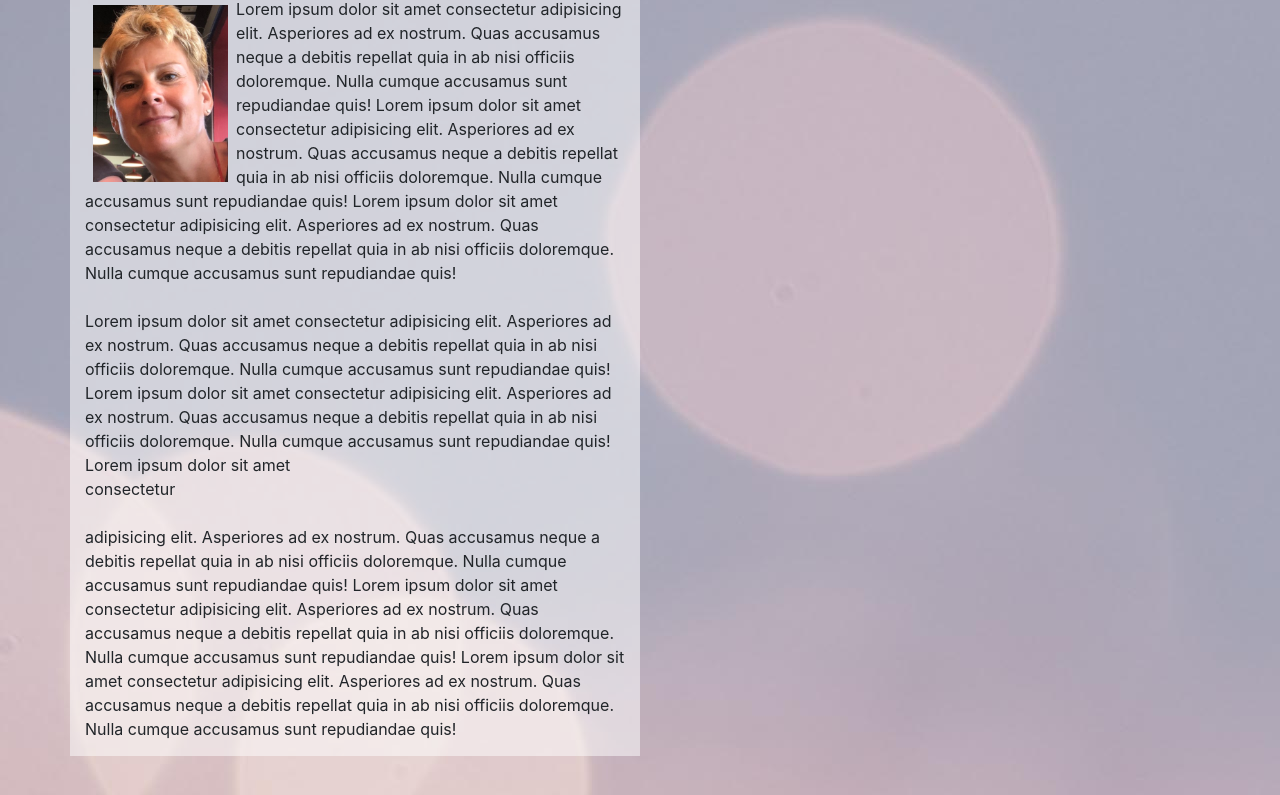
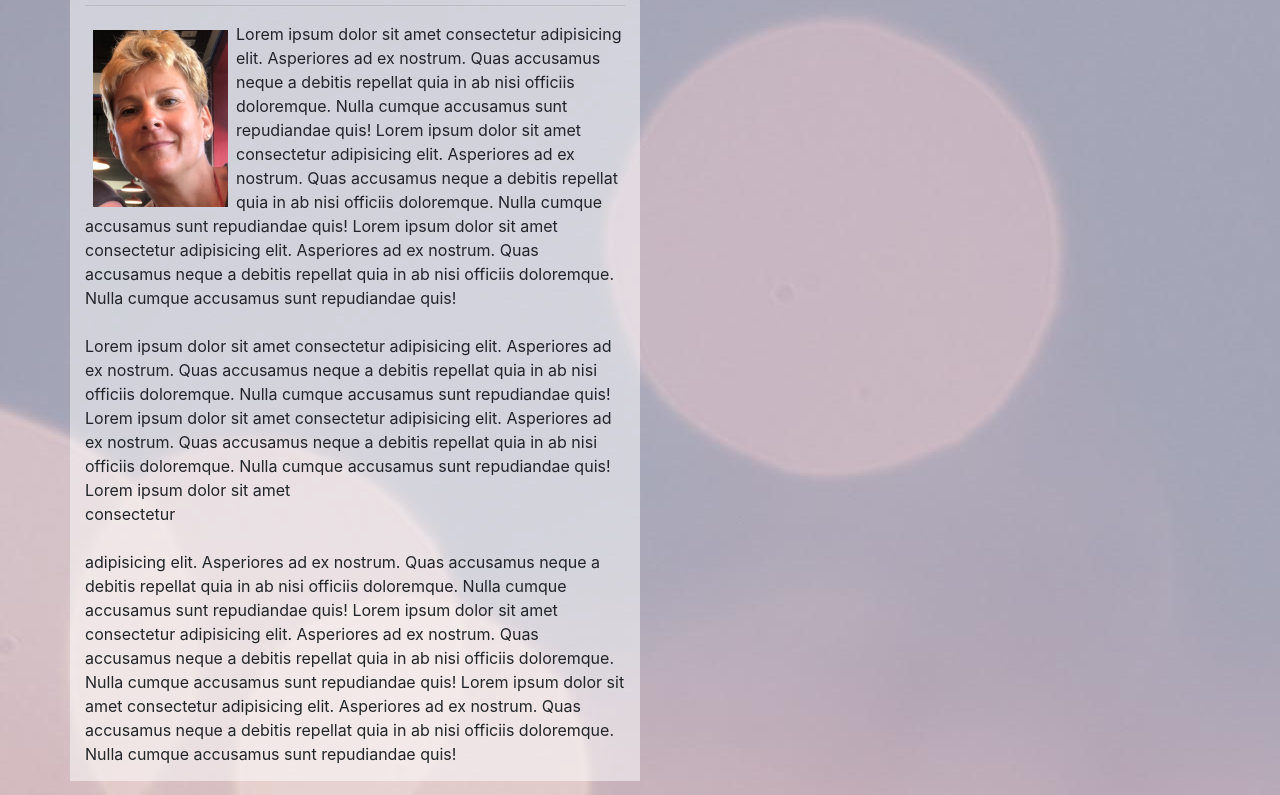
Before and after one commit to Rachelmoore2020/Homework-2, a plain HTML site: page index.html in a window 1280 px wide. Shown: the part 244-1039 px from the top of the page. Drawn offline with nearby package versions, Linux system fonts and the light colour scheme.

Commit message:
fixed relative position on portfolio page, added horizontal rule,

```diff
--- a/index.html
+++ b/index.html
@@ -36,14 +36,15 @@
           </ul>
         </div>
       </nav>
-    <div class='container'>
+    <main class='container'>
         <h1 class='row' style='color:white; background-color: none; padding-top:15px;'>
             Rachel Moore
         </h1>
         <div class='row'>
             <!-- Holds the image -->
-            <div class='col-6 mt-5 mb-5' style='background-color: rgba(255,255,255, 0.5);'>
+            <section class='col-6 mt-5 mb-5' style='background-color: rgba(255,255,255, 0.5);'>
               <h1 class = 'row' style="color: teal; padding-top:5px; margin-left:3px; margin-top: 5px;"> About Me </h1>
+              <hr>
                 <img  class="mx-2 mt-2" style='float:left; width:25%; opacity: 100% !important;'
                src='Images/Rachelpic.jpeg'>
 
@@ -58,10 +59,10 @@
                     Lorem ipsum dolor sit amet consectetur adipisicing elit. Asperiores ad ex nostrum. Quas accusamus neque a debitis repellat quia in ab nisi officiis doloremque. Nulla cumque accusamus sunt repudiandae quis!
 
                 </div>
-            </div>
+              </section>
             <!-- Holds the text -->
         </div>
-    </div>
+      </main>
     <script
         src="https://code.jquery.com/jquery-3.4.1.slim.min.js"
         integrity="sha384-J6qa4849blE2+poT4WnyKhv5vZF5SrPo0iEjwBvKU7imGFAV0wwj1yYfoRSJoZ+n"
```
Also changed, not shown: portfolio.html (+2 -2 lines).
